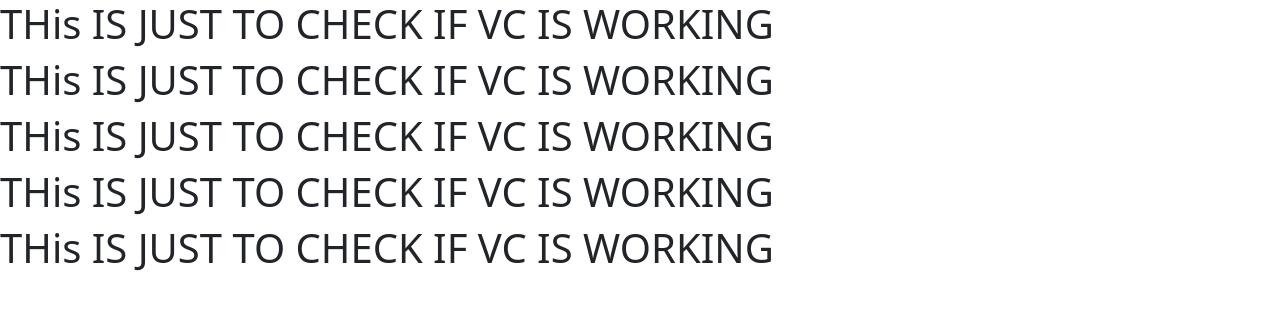
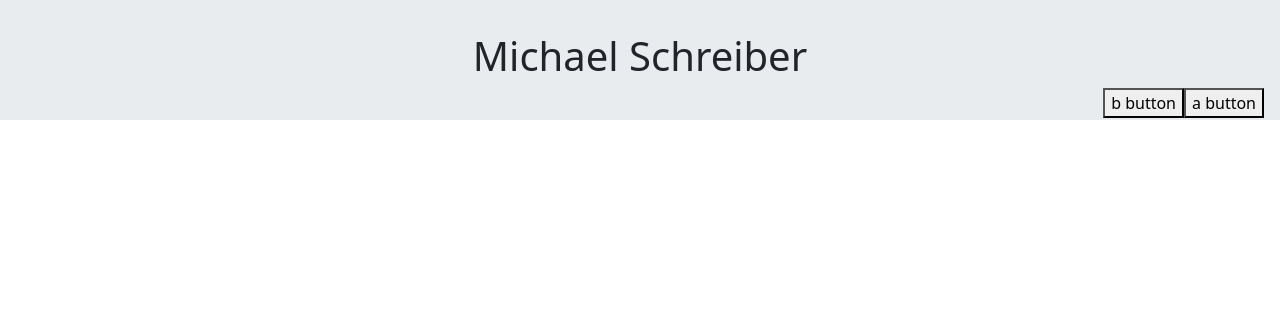
Before and after one commit to UltraLas3r/msPortfolioApplication, an Angular app: page / in a window 1280 px wide. Shown: the top 310 px of the page. Built offline with nearby package versions, Linux system fonts and the light colour scheme.

Commit message:
began nav/header element creation

```diff
--- a/src/app/app.component.html
+++ b/src/app/app.component.html
@@ -1,5 +1 @@
-<h1> THis IS JUST TO CHECK IF VC IS WORKING </h1>
-<h1> THis IS JUST TO CHECK IF VC IS WORKING </h1>
-<h1> THis IS JUST TO CHECK IF VC IS WORKING </h1>
-<h1> THis IS JUST TO CHECK IF VC IS WORKING </h1>
-<h1> THis IS JUST TO CHECK IF VC IS WORKING </h1>
+<app-header></app-header>
--- a/src/app/app.component.ts
+++ b/src/app/app.component.ts
@@ -6,5 +6,6 @@ import { Component } from '@angular/core';
   styleUrls: ['./app.component.css']
 })
 export class AppComponent {
-  title = 'msPortfolioApplication';
+  headerTitle = 'Michael Schreiber Portfolio';
+
 }
--- a/src/app/app.module.ts
+++ b/src/app/app.module.ts
@@ -4,10 +4,12 @@ import { BrowserModule } from '@angular/platform-browser';
 import { AppRoutingModule } from './app-routing.module';
 import { AppComponent } from './app.component';
 import { BrowserAnimationsModule } from '@angular/platform-browser/animations';
+import { HeaderComponent } from './header/header.component';
 
 @NgModule({
   declarations: [
-    AppComponent
+    AppComponent,
+    HeaderComponent
   ],
   imports: [
     BrowserModule,
--- /dev/null
+++ b/src/app/header/header.component.css
@@ -0,0 +1,10 @@
+.jumbotron{
+    padding: 2rem 1rem;
+    background-color: #e9ecef;
+}
+
+
+#navButton{
+    position: relative;
+    float: right;
+}
--- /dev/null
+++ b/src/app/header/header.component.html
@@ -0,0 +1,6 @@
+<div class="jumbotron">
+    <div class="text-center">
+        <h1 class="nameDataValue">Michael Schreiber</h1>
+    </div>
+<button id="navButton"> a button </button> <button id="navButton"> b button </button>
+</div>
```
Also changed, not shown: src/app/header/header.component.ts (added, +10 -0 lines).
